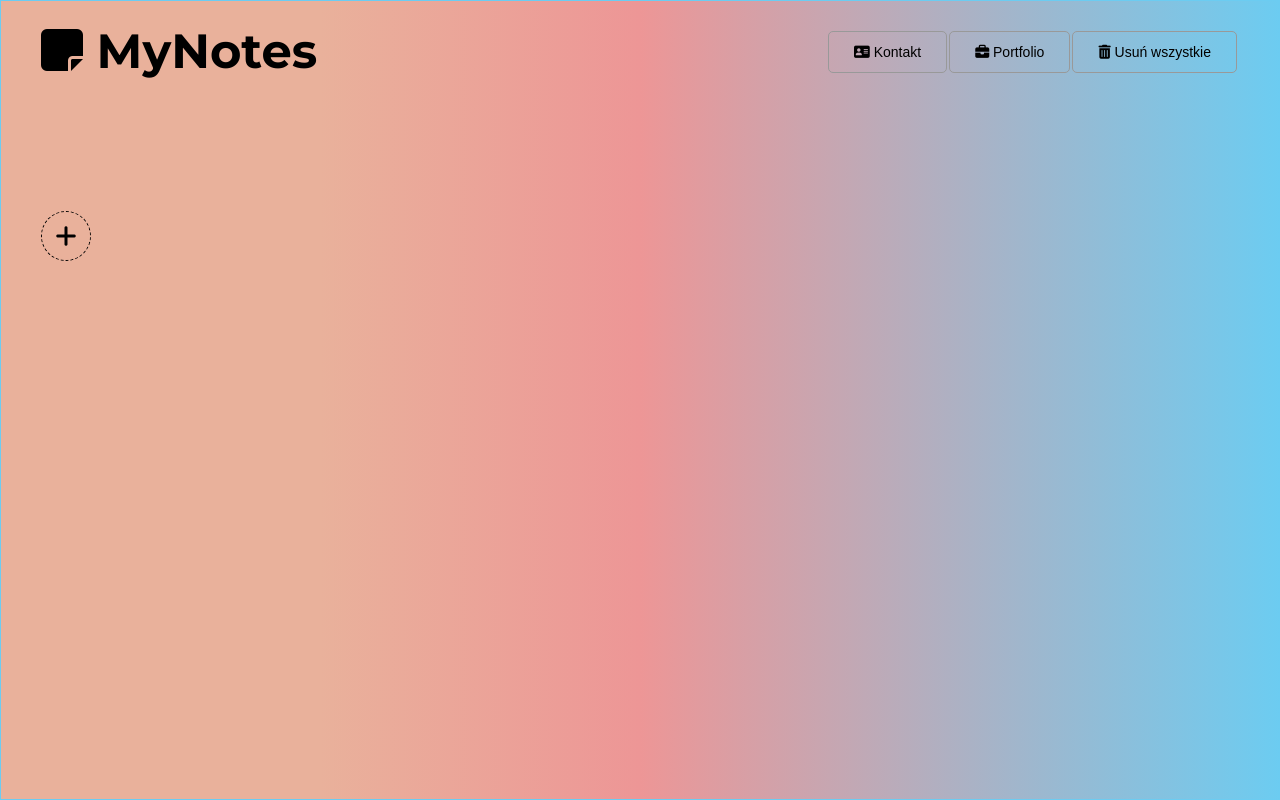
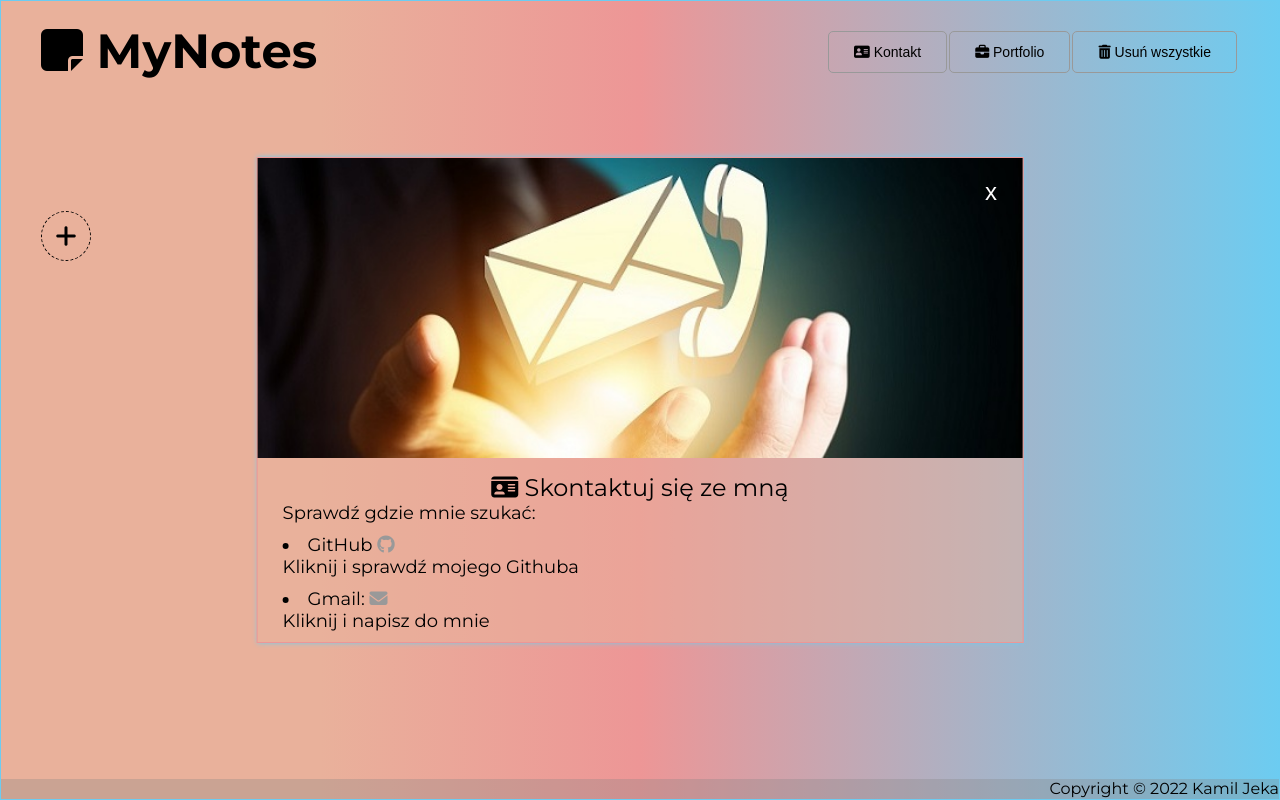
Before and after one commit to Owiec311/Nots-, a plain HTML site: page index.html in a window 1280 px wide. Both pictures are taken after a click on the button "Kontakt". Drawn offline with Linux system fonts and the light colour scheme.

Commit message:
kontakt ver1

```diff
--- a/index.html
+++ b/index.html
@@ -11,16 +11,25 @@
       rel="stylesheet"
     />
     <link rel="stylesheet" href="style.css" />
-		<script src="https://kit.fontawesome.com/1ce2d55995.js" crossorigin="anonymous"></script>
+    <script
+      src="https://kit.fontawesome.com/1ce2d55995.js"
+      crossorigin="anonymous"
+    ></script>
     <title>Document</title>
   </head>
   <body>
     <div class="menu">
       <h1><i class="fas fa-sticky-note"></i> MyNotes</h1>
       <div class="menu-buttons">
-				<button class="contact icon"><i class="fa-solid fa-address-card"></i> Kontakt</button>
-				<button class="portfolio icon"><i class="fa-sharp fa-solid fa-briefcase"></i> Portfolio</button>
-				<button class="delete-all icon"><i class="fas fa-trash-alt"></i> Usuń wszystkie</button>
+        <button class="contact icon">
+          <i class="fa-solid fa-address-card"></i> Kontakt
+        </button>
+        <button class="portfolio icon">
+          <i class="fa-sharp fa-solid fa-briefcase"></i> Portfolio
+        </button>
+        <button class="delete-all icon">
+          <i class="fas fa-trash-alt"></i> Usuń wszystkie
+        </button>
       </div>
     </div>
     <aside>
@@ -48,10 +57,39 @@
 
       <div class="panel-buttons">
         <button class="save icon"><i class="fas fa-save"></i> Zapisz</button>
-				<button class="cancel icon"><i class="far fa-window-close"></i> Anuluj</button>
+        <button class="cancel icon">
+          <i class="far fa-window-close"></i> Anuluj
+        </button>
       </div>
     </div>
+    <div class="popuparea">
+      <button class="exit">x</button>
+      <div class="img-section"></div>
 
+      <p class="contact-us">
+        <i class="fa-solid fa-id-card"></i> Skontaktuj się ze mną
+      </p>
+      <ul>
+        Sprawdź gdzie mnie szukać:
+        <li>
+          GitHub
+          <a href="https://github.com/owiec311"
+            ><i class="fa-brands fa-github"></i
+          ></a>
+          <p class="text-click">Kliknij i sprawdź mojego Githuba</p>
+        </li>
+        <li>
+          Gmail:
+          <a hreft="mailto:owiecwebsite@gmail.com"
+            ><i class="fa-solid fa-envelope"></i
+          ></a>
+          <p class="text-click">Kliknij i napisz do mnie</p>
+        </li>
+      </ul>
+    </div>
+    <footer>
+      <p>Copyright &copy; <span class="footeryears"></span> Kamil Jeka</p>
+    </footer>
     <script src="main.js"></script>
   </body>
 </html>
--- a/main.js
+++ b/main.js
@@ -1,55 +1,60 @@
-const deleteAllBtn = document.querySelector('.delete-all')
-const addBtn = document.querySelector('.add')
-const redBtn = document.querySelector('.red')
-const blueBtn = document.querySelector('.blue')
-const greenBtn = document.querySelector('.green')
-const purpleBtn = document.querySelector('.purple')
-const goldBtn = document.querySelector('.gold')
-const colorAll = document.querySelectorAll('.color')
-const colorAllBtn = document.querySelectorAll('.color-all')
+const deleteAllBtn = document.querySelector(".delete-all");
+const addBtn = document.querySelector(".add");
+const redBtn = document.querySelector(".red");
+const blueBtn = document.querySelector(".blue");
+const greenBtn = document.querySelector(".green");
+const purpleBtn = document.querySelector(".purple");
+const goldBtn = document.querySelector(".gold");
+const colorAll = document.querySelectorAll(".color");
+const colorAllBtn = document.querySelectorAll(".color-all");
 
-const textarea = document.querySelector('#text')
-const error = document.querySelector('.error')
-const noteArea = document.querySelector('.note-area')
-const notePanel = document.querySelector('.note-panel')
-const saveBtn = document.querySelector('.save')
-const cancelBtn = document.querySelector('.cancel')
-const deleteBtns = document.getElementsByClassName('delete-note')
-const sectionName = document.querySelector('.section-name')
-let cardID = 0
+const textarea = document.querySelector("#text");
+const error = document.querySelector(".error");
+const noteArea = document.querySelector(".note-area");
+const notePanel = document.querySelector(".note-panel");
+const saveBtn = document.querySelector(".save");
+const cancelBtn = document.querySelector(".cancel");
+const deleteBtns = document.getElementsByClassName("delete-note");
+const sectionName = document.querySelector(".section-name");
+const footerYear = document.querySelector(".footeryears");
+const contactBtn = document.querySelector(".contact");
+const popUpArea = document.querySelector(".popuparea");
+const exitBtn = document.querySelector(".exit");
+let cardID = 0;
 
 const colorShow = () => {
-	for (const colors of colorAll) {
-		colors.classList.toggle('show')
-	}
-	blueBtn.style.transitionDelay = '.2s'
-	greenBtn.style.transitionDelay = '.4s'
-	purpleBtn.style.transitionDelay = '.6s'
-	goldBtn.style.transitionDelay = '.8s'
-}
+  for (const colors of colorAll) {
+    colors.classList.toggle("show");
+  }
+  blueBtn.style.transitionDelay = ".2s";
+  greenBtn.style.transitionDelay = ".4s";
+  purpleBtn.style.transitionDelay = ".6s";
+  goldBtn.style.transitionDelay = ".8s";
+  hanleExiteBtn();
+};
 const closePanel = () => {
-	notePanel.style.display = 'none'
-	error.style.visibility = 'hidden'
-	textarea.value = ''
-}
+  notePanel.style.display = "none";
+  error.style.visibility = "hidden";
+  textarea.value = "";
+};
 const openPanel = () => {
-	notePanel.style.display = 'flex'
-	colorShow()
-}
+  notePanel.style.display = "flex";
+  colorShow();
+};
 const addNote = () => {
-	if (textarea.value !== '') {
-		createNote()
-		error.style.visibility = 'hidden'
-	} else {
-		error.style.visibility = 'visible'
-	}
-}
+  if (textarea.value !== "") {
+    createNote();
+    error.style.visibility = "hidden";
+  } else {
+    error.style.visibility = "visible";
+  }
+};
 
 const createNote = () => {
-	const newNote = document.createElement('div')
-	newNote.classList.add('note')
-	newNote.setAttribute('id', cardID)
-	newNote.innerHTML = `
+  const newNote = document.createElement("div");
+  newNote.classList.add("note");
+  newNote.setAttribute("id", cardID);
+  newNote.innerHTML = `
         <div class="note-header">
         <h3 class="note-title">${sectionName.textContent}</h3>
         <button class="delete-note" onclick="deleteNote(${cardID})">
@@ -58,53 +63,69 @@ const createNote = () => {
         </div>
         <div class="note-body">
             ${textarea.value}
-        </div> `
-	noteArea.appendChild(newNote)
-	cardID++
-	textarea.value = ''
-	notePanel.style.display = 'none'
-	if (sectionName.textContent == 'Praca') {
-		newNote.style.backgroundColor = 'rgb(255,0,0)'
-	} else if (sectionName.textContent == 'Dom') {
-		newNote.style.backgroundColor = 'rgb(0,0,255)'
-	} else if (sectionName.textContent == 'Uroczystość') {
-		newNote.style.backgroundColor = 'rgb(0,128,0)'
-	} else if (sectionName.textContent == 'Zakupy') {
-		newNote.style.backgroundColor = 'rgb(128,0,128)'
-	} else {
-		newNote.style.backgroundColor = 'rgb(255,215,0)'
-	}
-}
-const deleteNote = id => {
-	const noteToDelete = document.getElementById(id)
-	noteArea.removeChild(noteToDelete)
-}
+        </div> `;
+  noteArea.appendChild(newNote);
+  cardID++;
+  textarea.value = "";
+  notePanel.style.display = "none";
+  if (sectionName.textContent == "Praca") {
+    newNote.style.backgroundColor = "rgb(255,0,0)";
+  } else if (sectionName.textContent == "Dom") {
+    newNote.style.backgroundColor = "rgb(0,0,255)";
+  } else if (sectionName.textContent == "Uroczystość") {
+    newNote.style.backgroundColor = "rgb(0,128,0)";
+  } else if (sectionName.textContent == "Zakupy") {
+    newNote.style.backgroundColor = "rgb(128,0,128)";
+  } else {
+    newNote.style.backgroundColor = "rgb(255,215,0)";
+  }
+};
+const deleteNote = (id) => {
+  const noteToDelete = document.getElementById(id);
+  noteArea.removeChild(noteToDelete);
+};
 
 const deleteAllNotes = () => {
-	noteArea.textContent = ''
-}
+  noteArea.textContent = "";
+};
+const hanleExiteBtn = () => {
+  popUpArea.classList.remove("show-pop-up");
+};
 
-addBtn.addEventListener('click', colorShow)
-redBtn.addEventListener('click', () => {
-	sectionName.textContent = 'Praca'
-	openPanel()
-})
-blueBtn.addEventListener('click', () => {
-	sectionName.textContent = 'Dom'
-	openPanel()
-})
-greenBtn.addEventListener('click', () => {
-	sectionName.textContent = 'Uroczystość'
-	openPanel()
-})
-purpleBtn.addEventListener('click', () => {
-	sectionName.textContent = 'Zakupy'
-	openPanel()
-})
-goldBtn.addEventListener('click', () => {
-	sectionName.textContent = 'Inne'
-	openPanel()
-})
-cancelBtn.addEventListener('click', closePanel)
-saveBtn.addEventListener('click', addNote)
-deleteAllBtn.addEventListener('click', deleteAllNotes)
+addBtn.addEventListener("click", colorShow);
+redBtn.addEventListener("click", () => {
+  sectionName.textContent = "Praca";
+  openPanel();
+});
+blueBtn.addEventListener("click", () => {
+  sectionName.textContent = "Dom";
+  openPanel();
+});
+greenBtn.addEventListener("click", () => {
+  sectionName.textContent = "Uroczystość";
+  openPanel();
+});
+purpleBtn.addEventListener("click", () => {
+  sectionName.textContent = "Zakupy";
+  openPanel();
+});
+goldBtn.addEventListener("click", () => {
+  sectionName.textContent = "Inne";
+  openPanel();
+});
+cancelBtn.addEventListener("click", closePanel);
+saveBtn.addEventListener("click", addNote);
+deleteAllBtn.addEventListener("click", deleteAllNotes);
+
+contactBtn.addEventListener("click", () => {
+  popUpArea.classList.add("show-pop-up");
+});
+exitBtn.addEventListener("click", () => {
+  hanleExiteBtn();
+});
+
+const hanleCurrentYear = () => {
+  const year = new Date().getFullYear();
+  footerYear.innerText = year;
+};
+hanleCurrentYear();
--- a/style.css
+++ b/style.css
@@ -7,8 +7,13 @@
 body {
   width: 100vw;
   height: 100vh;
-	background-image: linear-gradient(270deg, rgb(108, 204, 241), rgb(237, 150, 150) 50%, rgb(233, 177, 155) 75%);
-	font-family: 'Montserrat', sans-serif;
+  background-image: linear-gradient(
+    270deg,
+    rgb(108, 204, 241),
+    rgb(237, 150, 150) 50%,
+    rgb(233, 177, 155) 75%
+  );
+  font-family: "Montserrat", sans-serif;
   position: relative;
   scroll-behavior: auto;
   border: 1px solid rgb(108, 204, 241);
@@ -175,6 +180,78 @@ aside {
   color: red;
   visibility: hidden;
 }
+.popuparea {
+  position: absolute;
+  top: 50%;
+  left: 50%;
+  transform: translate(-50%, -50%);
+  background-color: rgba(233, 177, 155, 0.5);
+  border: 1px solid rgb(237, 150, 150);
+  box-shadow: 0 0 5px rgb(108, 204, 241);
+  width: 60%;
+  display: none;
+}
+.exit {
+  font-size: 24px;
+  position: absolute;
+  right: 2%;
+  top: 2%;
+  color: white;
+  cursor: pointer;
+  padding: 10px;
+  background: none;
+  border: none;
+}
+.show-pop-up {
+  display: block;
+}
+.img-section {
+  width: 100%;
+  height: 300px;
+  background-image: url("./kontakt.jpg");
+  background-size: cover;
+}
+.fa-id-card {
+  font-size: 24px;
+}
+.contact-us {
+  margin-top: 15px;
+  text-align: center;
+  font-family: "Montserrat";
+  font-size: 24px;
+}
+ul {
+  font-family: "Montserrat";
+  list-style: inside;
+  font-size: 18px;
+  margin: 0 0 10px 25px;
+}
+li {
+  margin: 10px 0 0 0;
+}
+li i {
+  text-decoration: none;
+  color: #999;
+  transition: color 1s;
+}
+li i:hover {
+  color: #333;
+}
+/* .text-click {
+  font-size: 18px;
+  margin-left: 10%;
+} */
+footer {
+  position: absolute;
+  bottom: 0;
+  width: 100%;
+  height: 20px;
+  background-color: rgb(128, 128, 128, 0.3);
+}
+footer p {
+  position: absolute;
+  right: 0;
+}
 
 @media (min-width: 375px) {
   .menu {
@@ -266,7 +343,7 @@ aside {
   }
 }
 @media (min-width: 992px) {
-	.menu h1{
+  .menu h1 {
     font-size: 48px;
   }
   .note-area {
```
Also changed, not shown: kontakt.jpg (added). Lines whose indentation alone changed are shown as unchanged.
